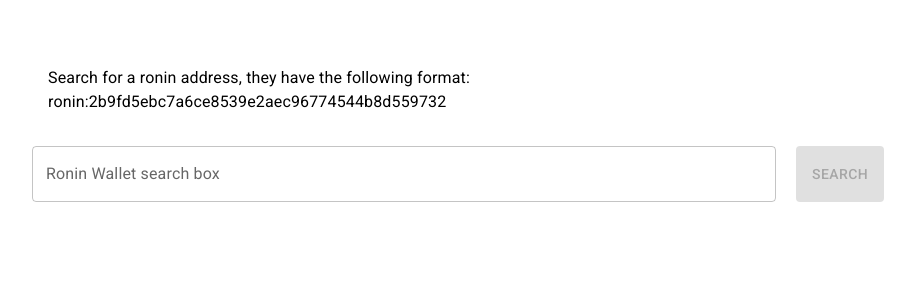
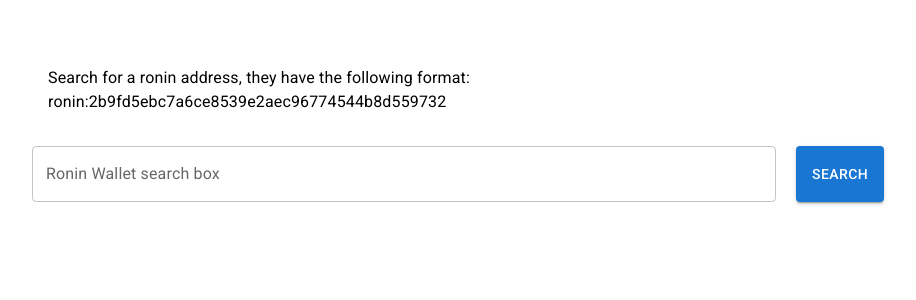
Before and after one commit to sebiglesias/takehome-front, a React (Create React App) app: page / in a window 1280 px wide. Shown: the top 300 px of the page, without its empty margins (182-1098 px from the left). Built offline with nearby package versions, Linux system fonts and the light colour scheme.

Commit message:
disable search button

```diff
--- a/src/searchBox/searchBox.tsx
+++ b/src/searchBox/searchBox.tsx
@@ -51,7 +51,7 @@
                   color={!hasError && hash.length > 0 ? 'success' : 'info'}
                   placeholder={'ronin:6d71...589a'}
               />
-            <Button onClick={submit} variant={'contained'} className={classes.button} disabled={!isValid}>Search</Button>
+            <Button onClick={submit} variant={'contained'} className={classes.button} disabled={disabled}>Search</Button>
         </>
     )
 }
```
